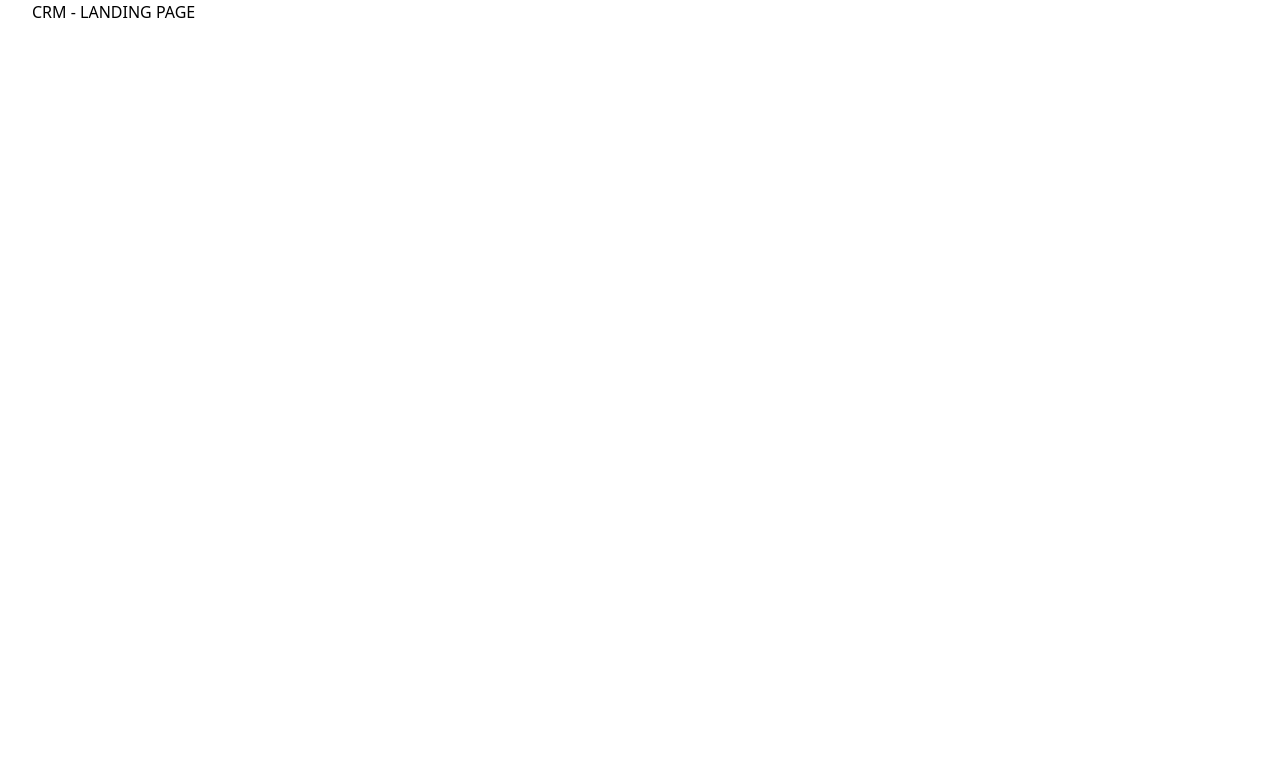
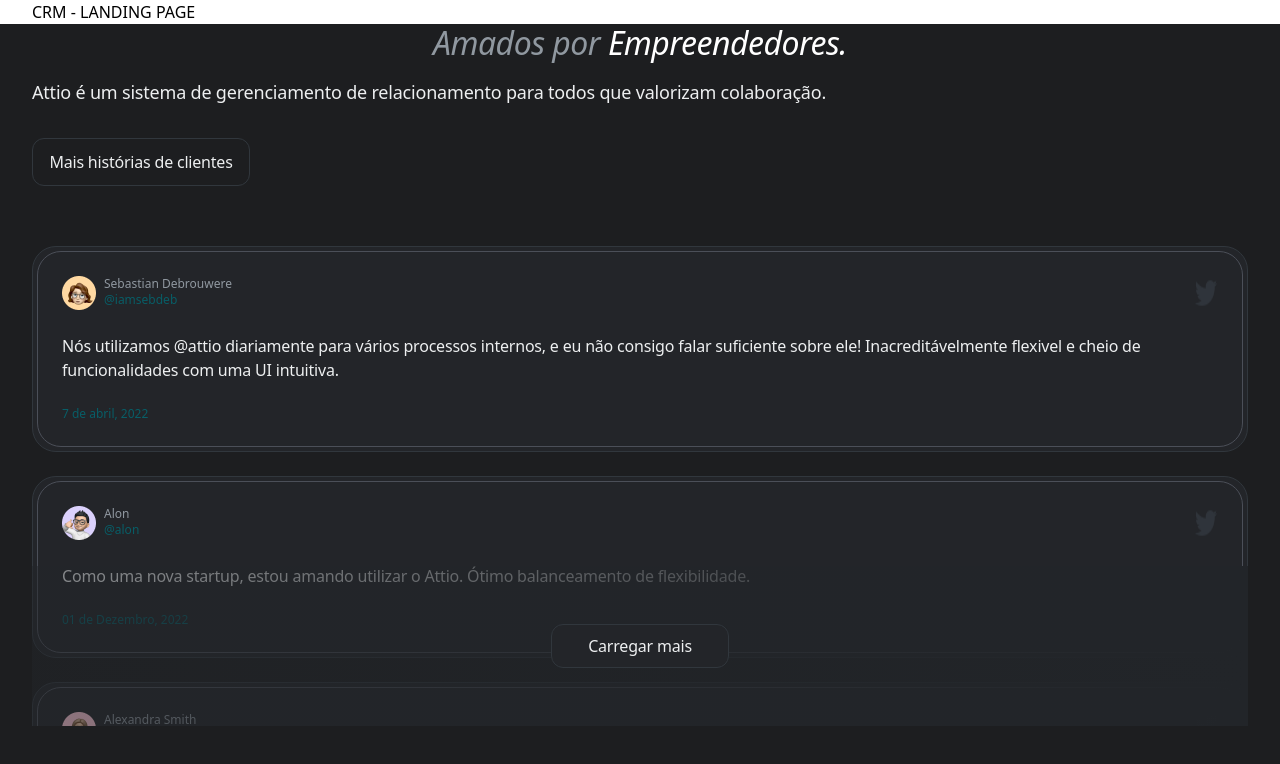
Before and after one commit to luisrca-tech/crm-landing-page, a Next.js app: page / in a window 1280 px wide. Shown: the top 764 px of the page. Built offline with nearby package versions, Linux system fonts and the light colour scheme.

Commit message:
💄 Feat: Add black bg in footer sections

```diff
--- a/src/app/layout.tsx
+++ b/src/app/layout.tsx
@@ -8,7 +8,7 @@
 };
 
 export default function RootLayout({
-  children
+  children,
 }: {
   children: React.ReactNode;
 }) {
--- a/src/app/page.tsx
+++ b/src/app/page.tsx
@@ -1,9 +1,17 @@
 import { Container } from '~/components/Container';
+import { LovedBy } from '~/components/blocks/LovedBy';
 
 export default function HomePage() {
   return (
-    <Container>
-      <h1>CRM - LANDING PAGE</h1>
-    </Container>
+    <>
+      <Container>
+        <h1>CRM - LANDING PAGE</h1>
+      </Container>
+      <div className="min-h-screen bg-base-600">
+        <Container hasBgBlack>
+          <LovedBy />
+        </Container>
+      </div>
+    </>
   );
 }
--- a/src/components/Container.tsx
+++ b/src/components/Container.tsx
@@ -1,12 +1,16 @@
-import { ReactNode } from "react";
+import { ReactNode } from 'react';
 
 interface ContainerProps {
-  children: ReactNode
+  children: ReactNode;
+  hasBgBlack?: boolean;
 }
 
-
-export function Container({ children }: ContainerProps) {
+export function Container({ children, hasBgBlack }: ContainerProps) {
   return (
-    <div className="px-6 max-w-screen-2xl m-auto lg:px-8 3xl:px-0">{children}</div>
-  )
+    <div
+      className={`m-auto ${hasBgBlack ? 'bg-base-600' : 'bg-base-100'} max-w-screen-2xl px-6 lg:px-8 3xl:px-0`}
+    >
+      {children}
+    </div>
+  );
 }
```
